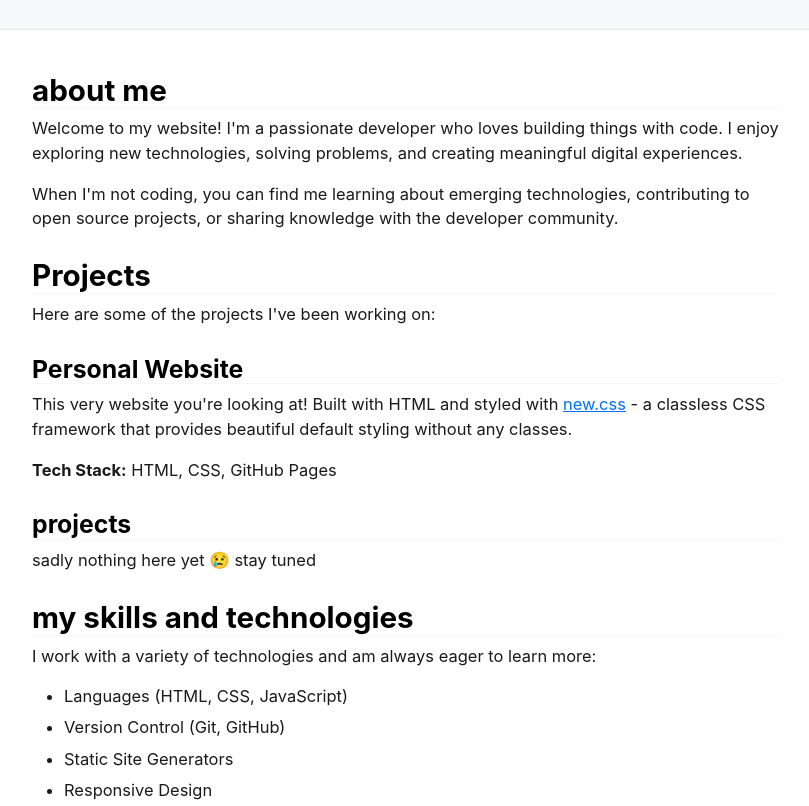
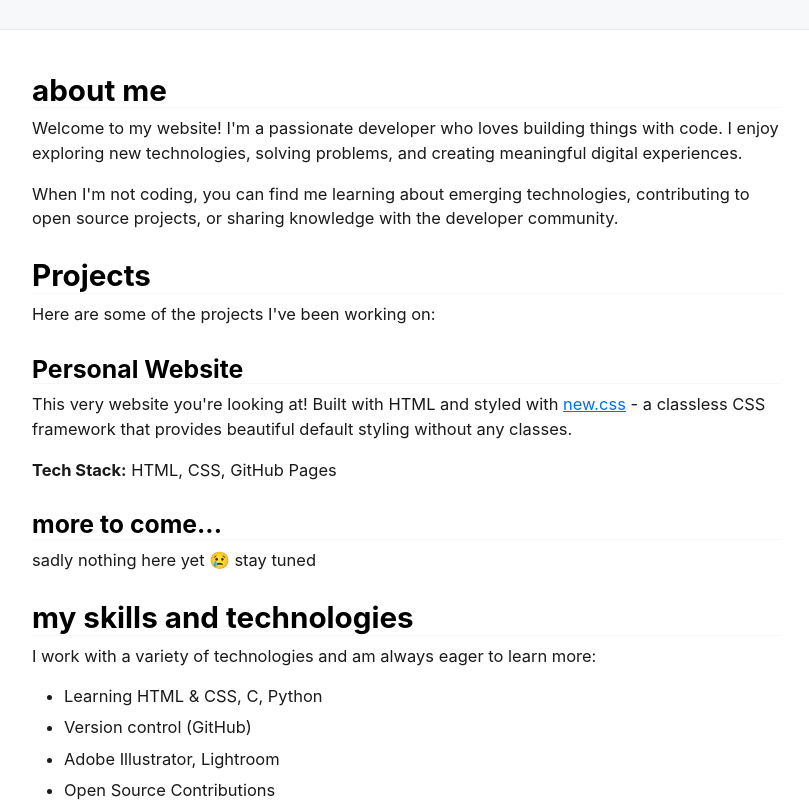
Before and after one commit to razvan136/website, a plain HTML site: page index.html in a window 1280 px wide. Shown: the part 104-910 px from the top of the page, without its empty margins (233-1042 px from the left). Drawn offline with Linux system fonts and the light colour scheme.

Commit message:
Revise project heading and skills section
Updated project heading and skills list in index.html.

```diff
--- a/index.html
+++ b/index.html
@@ -43,7 +43,7 @@
             </article>
 
             <article>
-                <h3>projects</h3>
+                <h3>more to come...</h3>
                 <p>
                     sadly nothing here yet 😢 stay tuned
                 </p>
@@ -54,10 +54,9 @@
             <h2>my skills and technologies</h2>
             <p>I work with a variety of technologies and am always eager to learn more:</p>
             <ul>
-                <li>Languages (HTML, CSS, JavaScript)</li>
-                <li>Version Control (Git, GitHub)</li>
-                <li>Static Site Generators</li>
-                <li>Responsive Design</li>
+                <li>Learning HTML & CSS, C, Python</li>
+                <li>Version control (GitHub)</li>
+                <li>Adobe Illustrator, Lightroom</li>
                 <li>Open Source Contributions</li>
             </ul>
         </section>
```
